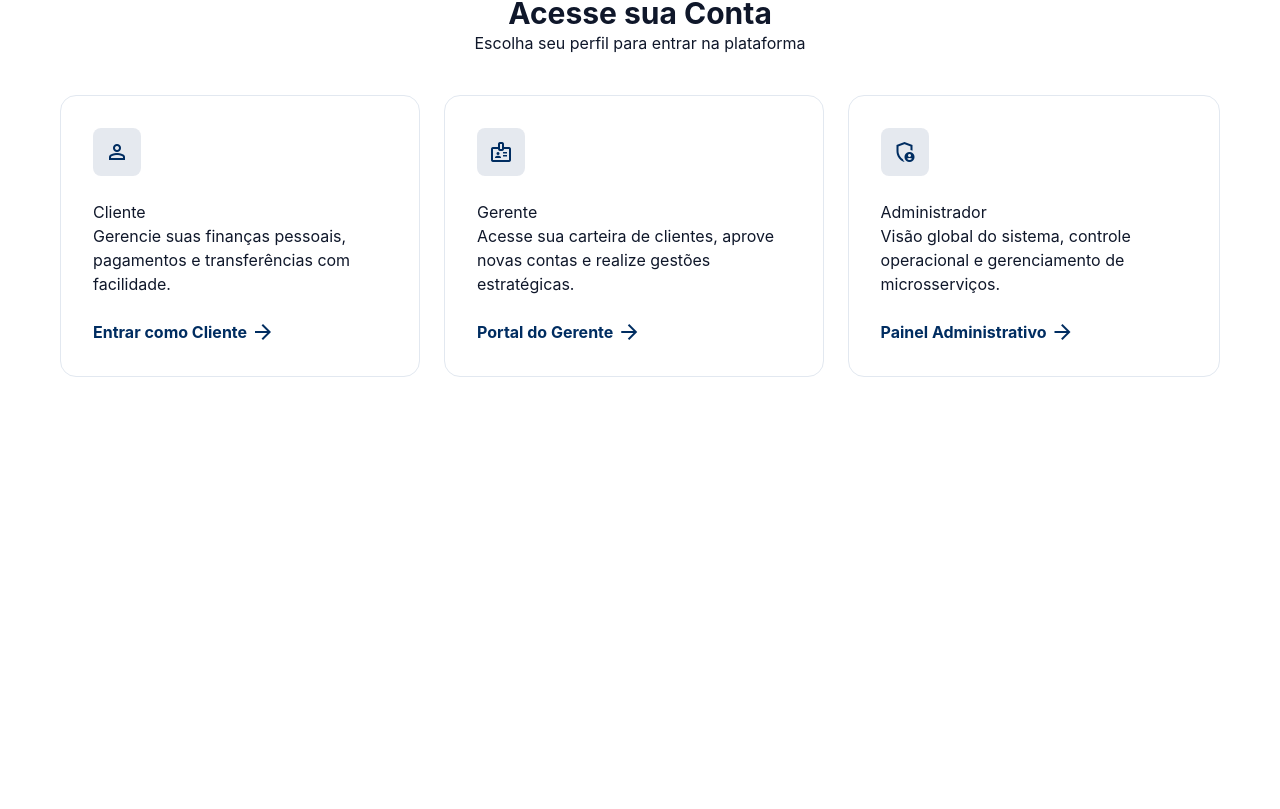
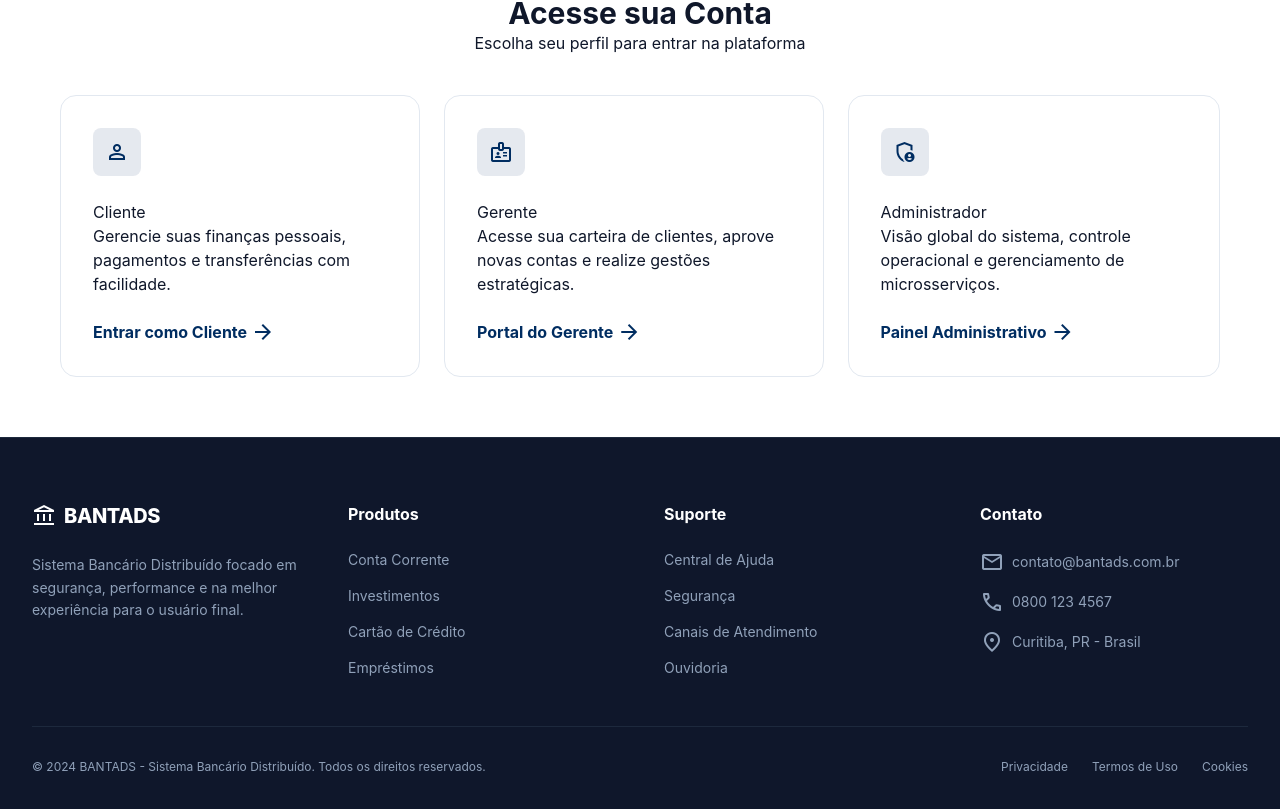
Before and after one commit to luizantonio0/TADS_BANK, an Angular app in the folder front-end/: page / in a window 1280 px wide. Shown: the part 603-1412 px from the top of the page. Before the commit the page ends 1040 px from the top, so only its background shows below. Built offline with nearby package versions, Linux system fonts and the light colour scheme.

Commit message:
adicionando footer

```diff
--- a/front-end/src/app/app.html
+++ b/front-end/src/app/app.html
@@ -1 +1,2 @@
 <router-outlet />
+<app-footer></app-footer>
--- a/front-end/src/app/app.ts
+++ b/front-end/src/app/app.ts
@@ -1,9 +1,10 @@
 import { Component, signal } from '@angular/core';
 import { RouterOutlet } from '@angular/router';
+import { Footer } from './components/footer/footer';
 
 @Component({
   selector: 'app-root',
-  imports: [RouterOutlet],
+  imports: [RouterOutlet, Footer],
   templateUrl: './app.html',
   styleUrl: './app.css'
 })
--- /dev/null
+++ b/front-end/src/app/components/footer/footer.html
@@ -0,0 +1,58 @@
+<footer class="bg-slate-900 text-slate-400 py-16 border-t border-slate-800">
+<div class="max-w-7xl mx-auto px-4 sm:px-6 lg:px-8">
+<div class="grid md:grid-cols-4 gap-12 mb-12">
+<div class="col-span-1 md:col-span-1">
+<div class="flex items-center gap-2 mb-6">
+<span class="material-symbols-outlined text-white text-3xl">account_balance</span>
+<span class="text-xl font-extrabold tracking-tight text-white">BANTADS</span>
+</div>
+<p class="text-sm leading-relaxed">
+                        Sistema Bancário Distribuído focado em segurança, performance e na melhor experiência para o usuário final.
+                    </p>
+</div>
+<div>
+<h5 class="text-white font-bold mb-6">Produtos</h5>
+<ul class="space-y-4 text-sm">
+<li><a class="hover:text-white transition-colors" href="#">Conta Corrente</a></li>
+<li><a class="hover:text-white transition-colors" href="#">Investimentos</a></li>
+<li><a class="hover:text-white transition-colors" href="#">Cartão de Crédito</a></li>
+<li><a class="hover:text-white transition-colors" href="#">Empréstimos</a></li>
+</ul>
+</div>
+<div>
+<h5 class="text-white font-bold mb-6">Suporte</h5>
+<ul class="space-y-4 text-sm">
+<li><a class="hover:text-white transition-colors" href="#">Central de Ajuda</a></li>
+<li><a class="hover:text-white transition-colors" href="#">Segurança</a></li>
+<li><a class="hover:text-white transition-colors" href="#">Canais de Atendimento</a></li>
+<li><a class="hover:text-white transition-colors" href="#">Ouvidoria</a></li>
+</ul>
+</div>
+<div>
+<h5 class="text-white font-bold mb-6">Contato</h5>
+<ul class="space-y-4 text-sm">
+<li class="flex items-center gap-2">
+<span class="material-symbols-outlined text-sm">mail</span>
+                            contato@bantads.com.br
+                        </li>
+<li class="flex items-center gap-2">
+<span class="material-symbols-outlined text-sm">phone</span>
+                            0800 123 4567
+                        </li>
+<li class="flex items-center gap-2">
+<span class="material-symbols-outlined text-sm">location_on</span>
+                            Curitiba, PR - Brasil
+                        </li>
+</ul>
+</div>
+</div>
+<div class="pt-8 border-t border-slate-800 flex flex-col md:flex-row justify-between items-center gap-4 text-xs">
+<p>© 2024 BANTADS - Sistema Bancário Distribuído. Todos os direitos reservados.</p>
+<div class="flex gap-6">
+<a class="hover:text-white" href="#">Privacidade</a>
+<a class="hover:text-white" href="#">Termos de Uso</a>
+<a class="hover:text-white" href="#">Cookies</a>
+</div>
+</div>
+</div>
+</footer>
```
Also changed, not shown: front-end/src/app/components/footer/footer.ts (added, +9 -0 lines), front-end/src/app/components/footer/footer.css (added), 2 other files (tests, documents, lock files or other folders).
